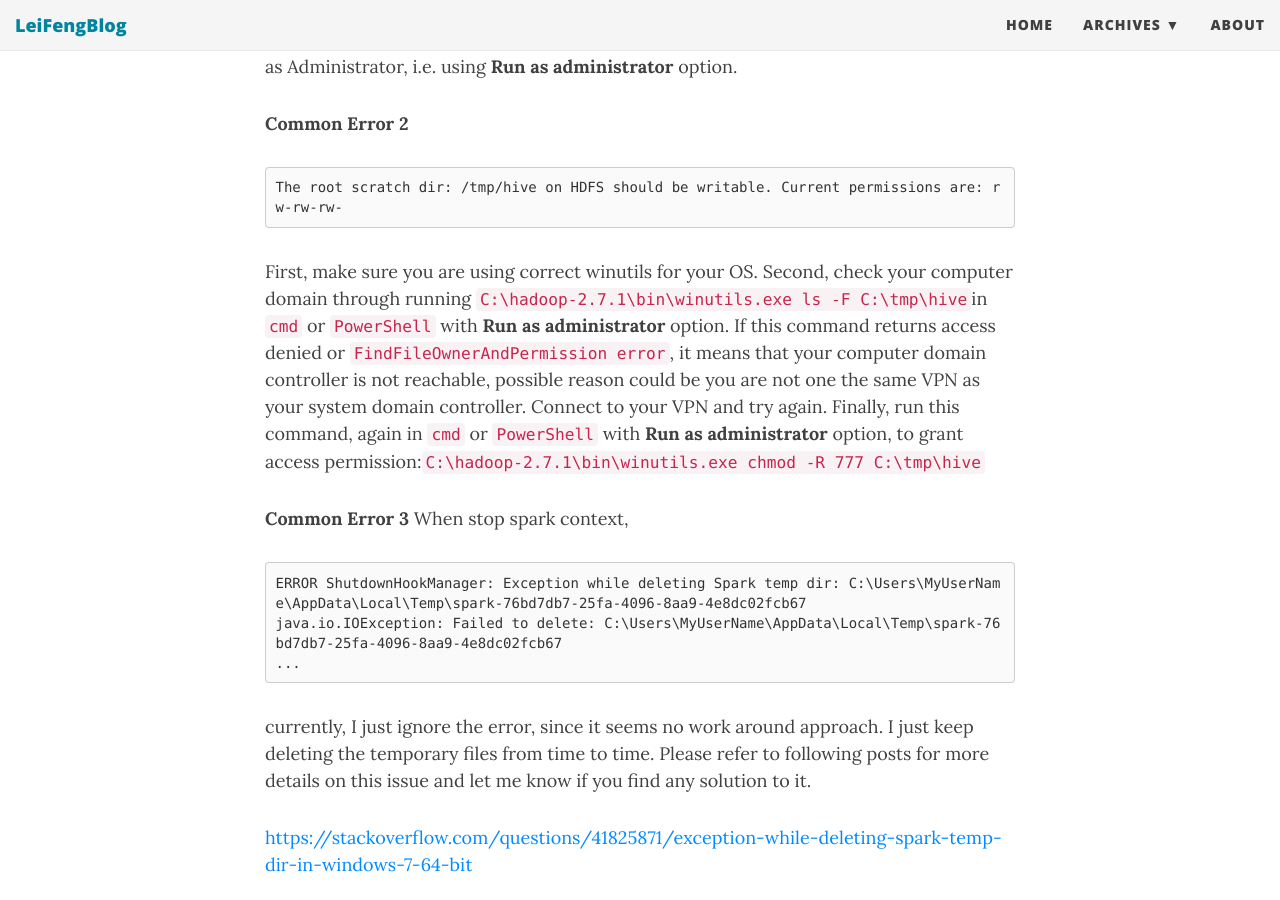
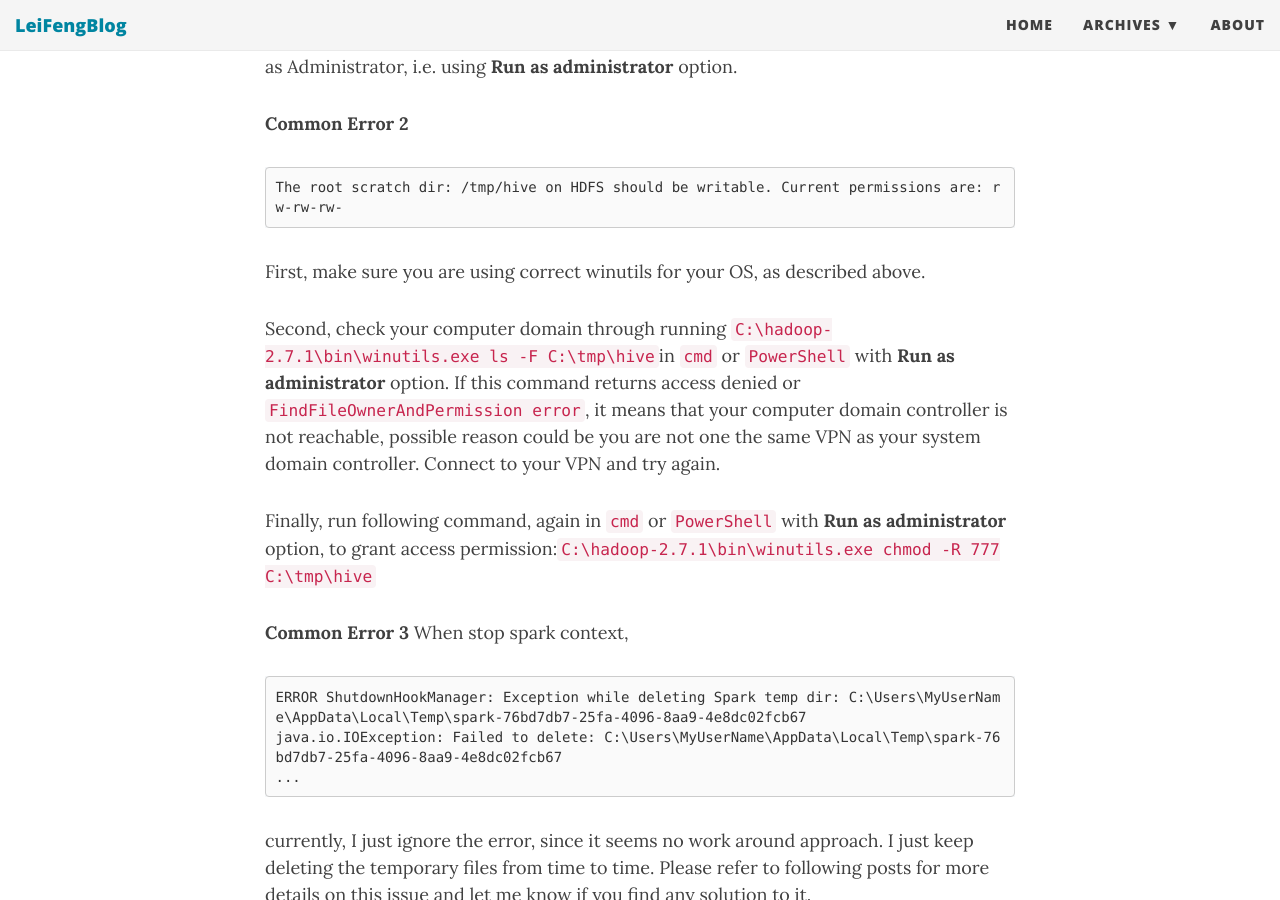
Before and after one commit to stonefl/stonefl.github.io, a Jekyll site: the page built from _posts/2017-08-27-install-apache-spark-in-standalone-mode-on-windows.md, in a window 1280 px wide and 900 px high, scrolled down 4258 px. Built offline with Jekyll 4.4.1, drawn with Linux system fonts in a browser that asks for light colours; nearby versions of some CDN libraries; comment, search, counter and statistics services are not loaded.

Commit message:
Update 2017-08-27-install-apache-spark-in-standalone-mode-on-windows.md

````diff
--- a/_posts/2017-08-27-install-apache-spark-in-standalone-mode-on-windows.md
+++ b/_posts/2017-08-27-install-apache-spark-in-standalone-mode-on-windows.md
@@ -114,9 +114,11 @@ All the commands must be executed in a command-line (`cmd`) or `Powershell` whic
 ```
 The root scratch dir: /tmp/hive on HDFS should be writable. Current permissions are: rw-rw-rw-
 ```
-First, make sure you are using correct winutils for your OS.
+First, make sure you are using correct winutils for your OS, as described above.
+
 Second, check your computer domain through running `C:\hadoop-2.7.1\bin\winutils.exe ls -F C:\tmp\hive`in `cmd` or `PowerShell` with **Run as administrator** option. If this command returns access denied or `FindFileOwnerAndPermission error`, it means that your computer domain controller is not reachable, possible reason could be you are not one the same VPN as your system domain controller. Connect to your VPN and try again.
-Finally, run this command, again in `cmd` or `PowerShell` with **Run as administrator** option, to grant access permission:`C:\hadoop-2.7.1\bin\winutils.exe chmod -R 777 C:\tmp\hive`
+
+Finally, run following command, again in `cmd` or `PowerShell` with **Run as administrator** option, to grant access permission:`C:\hadoop-2.7.1\bin\winutils.exe chmod -R 777 C:\tmp\hive`
 
 **Common Error 3**
 When stop spark context,
````
